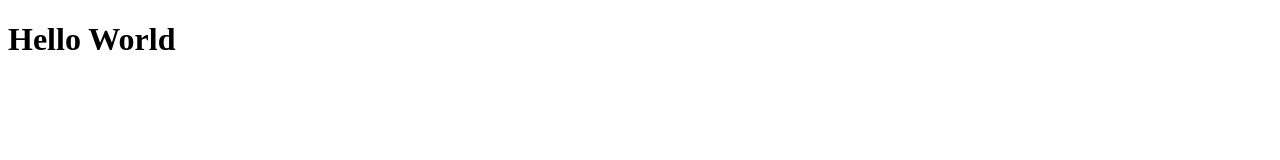
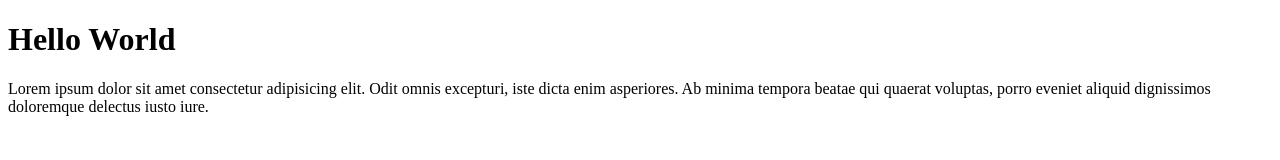
Before and after one commit to yunanchaerurrachman/ch-git-test, a plain HTML site: page index.html in a window 1280 px wide. Drawn offline with Linux system fonts and the light colour scheme.

Commit message:
menambahkan paragraf

```diff
--- a/index.html
+++ b/index.html
@@ -7,5 +7,6 @@
 </head>
 <body>
     <h1>Hello World</h1>
+    <p>Lorem ipsum dolor sit amet consectetur adipisicing elit. Odit omnis excepturi, iste dicta enim asperiores. Ab minima tempora beatae qui quaerat voluptas, porro eveniet aliquid dignissimos doloremque delectus iusto iure.</p>
 </body>
 </html>
```
